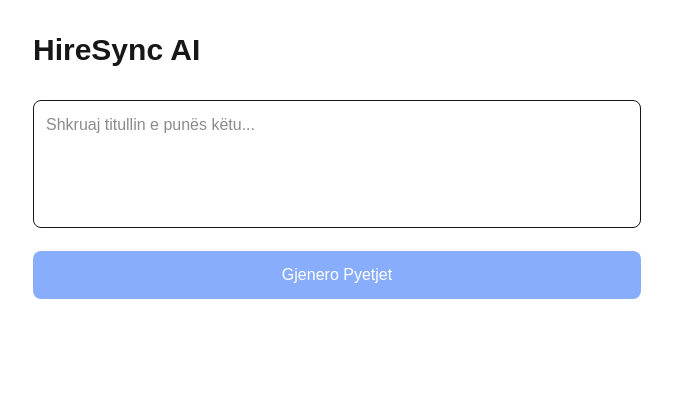
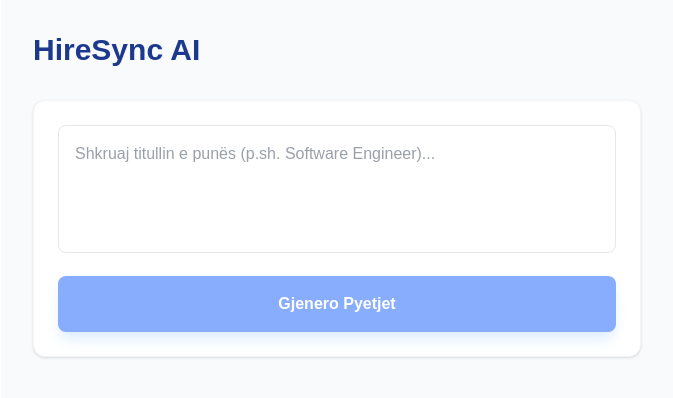
Before and after one commit to AlbionaMaxhuni/HireSyncAI, a Next.js app: page / in a window 1280 px wide. Shown: the top 398 px of the page, without its empty margins (303-976 px from the left). Built offline with nearby package versions, Linux system fonts and the light colour scheme.

Commit message:
UI: Stilizimi final profesional dhe Error Handling

```diff
--- a/app/page.tsx
+++ b/app/page.tsx
@@ -2,90 +2,107 @@
 import { useState } from 'react';
 
 export default function Home() {
-  // Hapi 1: Krijimi i state-eve sipas udhëzuesit [cite: 54, 62, 63]
-  const [input, setInput] = useState(''); // Çfarë shkruan user-i
-  const [loading, setLoading] = useState(false); // Gjendja e ngarkimit
-  const [response, setResponse] = useState(''); // Përgjigja e AI
-  const [error, setError] = useState(''); // Gabimet
+  const [input, setInput] = useState('');
+  const [loading, setLoading] = useState(false);
+  const [response, setResponse] = useState('');
+  const [error, setError] = useState('');
 
   const handleSubmit = async (e: React.FormEvent) => {
     e.preventDefault();
-
-    // Validim bazë: Mos dërgo request nëse inputi është i zbrazët [cite: 71]
     if (!input.trim()) return;
 
-    // Fillo loading dhe pastro gjendjet e vjetra [cite: 73, 74, 75, 342]
     setLoading(true);
     setError('');
     setResponse('');
 
     try {
-      // Thirrja e API-së lokale (Backend) [cite: 77, 335]
       const res = await fetch('/api/generate', {
         method: 'POST',
         headers: { 'Content-Type': 'application/json' },
-        body: JSON.stringify({ title: input, description: '' }),
+        body: JSON.stringify({ title: input }),
       });
 
+      const data = await res.json();
+
       if (!res.ok) {
-        throw new Error(`Gabim nga serveri: ${res.status}`); // [cite: 83]
+        throw new Error(data.error || `Gabim: ${res.status}`);
       }
 
-      const data = await res.json();
-      setResponse(data.questions); // Shfaq përgjigjen e AI [cite: 85]
+      setResponse(data.questions);
     } catch (err: any) {
-      setError(err.message || 'Diçka shkoi gabim. Provo përsëri.'); // [cite: 87]
+      setError(err.message || 'Diçka shkoi gabim.');
     } finally {
-      setLoading(false); // Gjithmonë ndalo loading në fund [cite: 90, 311]
+      setLoading(false);
     }
   };
 
   return (
-    <main className="min-h-screen p-8 max-w-2xl mx-auto">
-      <h1 className="text-3xl font-bold mb-8">HireSync AI</h1>
+    <main className="min-h-screen p-8 max-w-2xl mx-auto bg-gray-50">
+      <h1 className="text-3xl font-bold mb-8 text-blue-900">HireSync AI</h1>
 
-      {/* 1. GJENDJA: INPUT [cite: 17, 96] */}
-      <form onSubmit={handleSubmit} className="space-y-4">
+      {/* INPUT STATE */}
+      <form onSubmit={handleSubmit} className="space-y-4 bg-white p-6 rounded-xl shadow-sm border border-gray-100">
         <textarea
           value={input}
           onChange={(e) => setInput(e.target.value)}
-          placeholder="Shkruaj titullin e punës këtu..."
-          className="w-full p-3 border rounded-lg h-32 resize-none"
-          disabled={loading} // Çaktivizohet gjatë loading [cite: 104]
+          placeholder="Shkruaj titullin e punës (p.sh. Software Engineer)..."
+          className="w-full p-4 border border-gray-200 rounded-lg h-32 resize-none focus:ring-2 focus:ring-blue-500 outline-none text-gray-700"
+          disabled={loading}
         />
         <button
           type="submit"
-          disabled={loading || !input.trim()} // Parandalon klikimet e shumëfishta [cite: 107, 322]
-          className="w-full bg-blue-600 text-white py-3 rounded-lg hover:bg-blue-700 disabled:opacity-50 transition-colors"
+          disabled={loading || !input.trim()}
+          className="w-full bg-blue-600 text-white py-4 rounded-lg hover:bg-blue-700 disabled:opacity-50 transition-all font-bold shadow-lg shadow-blue-200"
         >
-          {loading ? 'Duke menduar...' : 'Gjenero Pyetjet'}
+          {loading ? 'Duke gjeneruar...' : 'Gjenero Pyetjet'}
         </button>
       </form>
 
-      {/* 2. GJENDJA: LOADING [cite: 17, 116] */}
+      {/* LOADING STATE */}
       {loading && (
-        <div className="mt-6 flex items-center gap-3 text-gray-500">
+        <div className="mt-8 space-y-4 animate-pulse">
+          <div className="flex items-center gap-3 text-blue-600 font-medium">
             <div className="animate-spin h-5 w-5 border-2 border-blue-600 border-t-transparent rounded-full" />
-          <span>AI po gjeneron pyetjet tuaja...</span>
+            <span>AI po përpilon pyetjet më të mira...</span>
+          </div>
+          <div className="h-24 bg-white rounded-xl border border-gray-100 shadow-sm"></div>
+          <div className="h-24 bg-white rounded-xl border border-gray-100 shadow-sm"></div>
         </div>
       )}
 
-      {/* RESPONSE STATE - E stilizuar si lista profesionale */}
+      {/* ERROR STATE */}
+      {error && !loading && (
+        <div className="mt-6 p-4 bg-red-50 border border-red-200 rounded-lg text-red-700 flex justify-between items-center shadow-sm">
+          <div>
+            <strong className="font-bold">Gabim: </strong>
+            <span>{error}</span>
+          </div>
+          <button onClick={() => setError('')} className="bg-red-200 hover:bg-red-300 rounded-full w-6 h-6 flex items-center justify-center text-red-700 font-bold transition-colors">
+            ✕
+          </button>
+        </div>
+      )}
+
+      {/* RESPONSE STATE */}
       {response && !loading && (
-  <div className="mt-8 animate-in fade-in slide-in-from-bottom-4 duration-500">
-    <h2 className="text-xl font-semibold text-gray-800 mb-4 flex items-center gap-2">
+        <div className="mt-8 animate-in fade-in slide-in-from-bottom-4 duration-700">
+          <h2 className="text-xl font-bold text-gray-800 mb-6 flex items-center gap-2">
             <span className="bg-green-500 w-2 h-6 rounded-full"></span>
-      Pyetjet e sugjeruara për intervistë:
+            Pyetjet e sugjeruara:
           </h2>
-    <div className="grid gap-4">
+          <div className="space-y-4">
             {response.split(/\d\./).filter(q => q.trim()).map((question, index) => (
               <div
                 key={index}
-          className="p-4 bg-white border border-gray-100 rounded-xl shadow-sm hover:shadow-md transition-shadow border-l-4 border-l-blue-500"
+                className="p-5 bg-white border border-gray-100 rounded-xl shadow-sm hover:shadow-md transition-all border-l-4 border-l-blue-600 group"
               >
-          <div className="flex gap-3">
-            <span className="font-bold text-blue-600">{index + 1}.</span>
-            <p className="text-gray-700 leading-relaxed">{question.trim()}</p>
+                <div className="flex gap-4">
+                  <span className="flex-shrink-0 w-8 h-8 bg-blue-50 text-blue-600 rounded-full flex items-center justify-center font-bold text-sm">
+                    {index + 1}
+                  </span>
+                  <p className="text-gray-700 leading-relaxed font-medium pt-1">
+                    {question.trim()}
+                  </p>
                 </div>
               </div>
             ))}
```
Lines whose indentation alone changed are shown as unchanged.
